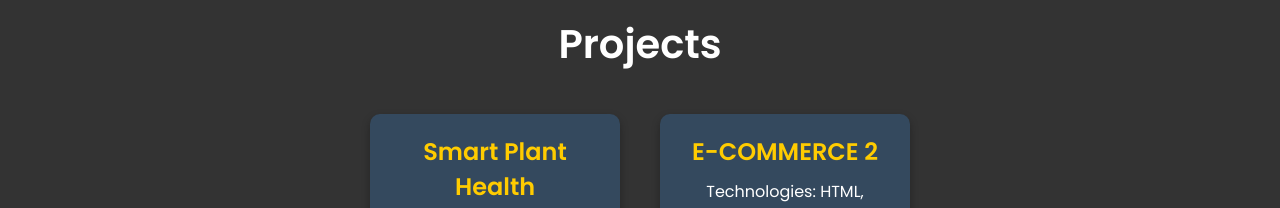
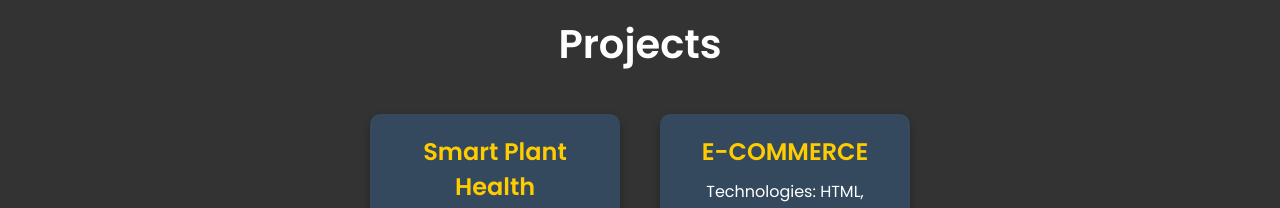
Before and after one commit to ArunSeeram/portfolio, a plain HTML site: page index.html in a window 1280 px wide. Shown: the part 1180-1388 px from the top of the page. Drawn offline with Linux system fonts and the light colour scheme.

Commit message:
Update index.html

```diff
--- a/index.html
+++ b/index.html
@@ -49,7 +49,7 @@
                 <a href="https://github.com/Deepan1413/smartplanthealth/" class="btn-github" target="_blank">View on GitHub</a>
             </div>
             <div class="project-card">
-                <h3>E-COMMERCE 2</h3>
+                <h3>E-COMMERCE</h3>
                 <p>Technologies: HTML, Bootstrap and Node</p>
                 <p>This project is used to Order products from online.</p>
                 <a href="https://github.com/ArunSeeram/E_COMMERCE" class="btn-github" target="_blank">View on GitHub</a>
```
